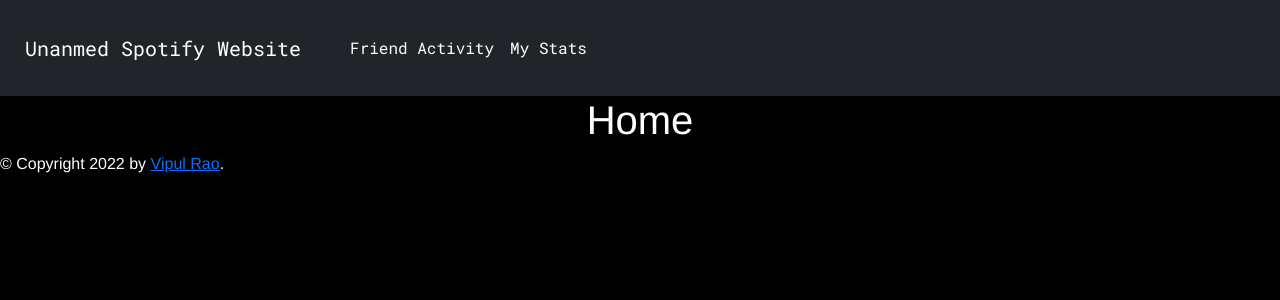
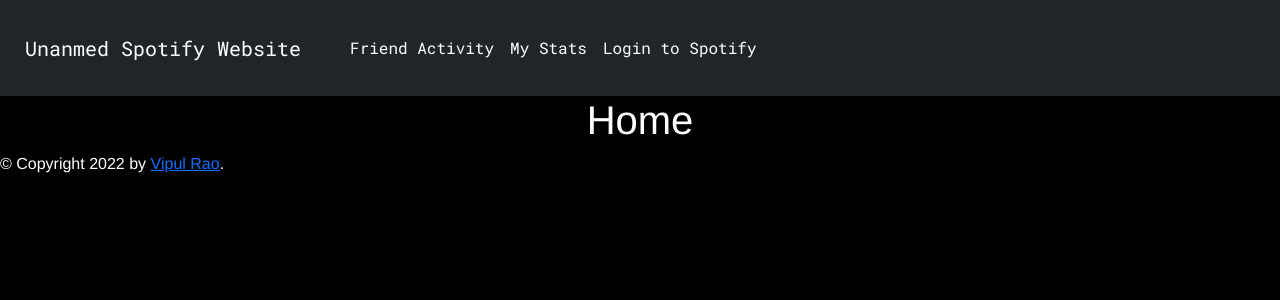
Before and after one commit to viplrao/python-buddylist, a Flask app: page / in a window 1280 px wide. Shown: the top 300 px of the page. Run offline with Flask 2, Linux system fonts and the light colour scheme.

Commit message:
spotipy boilerplate

```diff
--- a/app.py
+++ b/app.py
@@ -1,9 +1,13 @@
+from spotipy.oauth2 import SpotifyOAuth
+import spotipy
 import buddy
 from flask import Flask, url_for, render_template
 
 spdc_cookie = "AQCzVVSFgZT2cLk_bKkoXc4-w9qU60KJN2WkKkRfxg5MmV3EBPGwwQ26B7DkoTFkAWZC3hcYvV3U5M99gE41gvGxR9IKnmbYsGktySFe2ErHtHUhUwQQJ0pwvseDHN-O7SfSpn2bcn3FVr8ihg5nja964UgRQ3Bs"
 access_token = buddy.get_web_access_token(spdc_cookie)
 app = Flask(__name__)
+scope = "user-library-read"
+sp = spotipy.Spotify(auth_manager=SpotifyOAuth(scope=scope))
 
 
 @app.route("/")
--- a/templates/layout.html
+++ b/templates/layout.html
@@ -27,6 +27,10 @@
             <li class="nav-item active">
                 <a class="nav-link" href={{url_for("personal_stats")}}> My Stats </a>
             </li>
+            <li class="nav-item active login-bubble">
+                <a class="nav-link" href="#"> Login to Spotify </a>
+            </li>
+
         </ul>
         {% endblock %}
     </nav>
```
